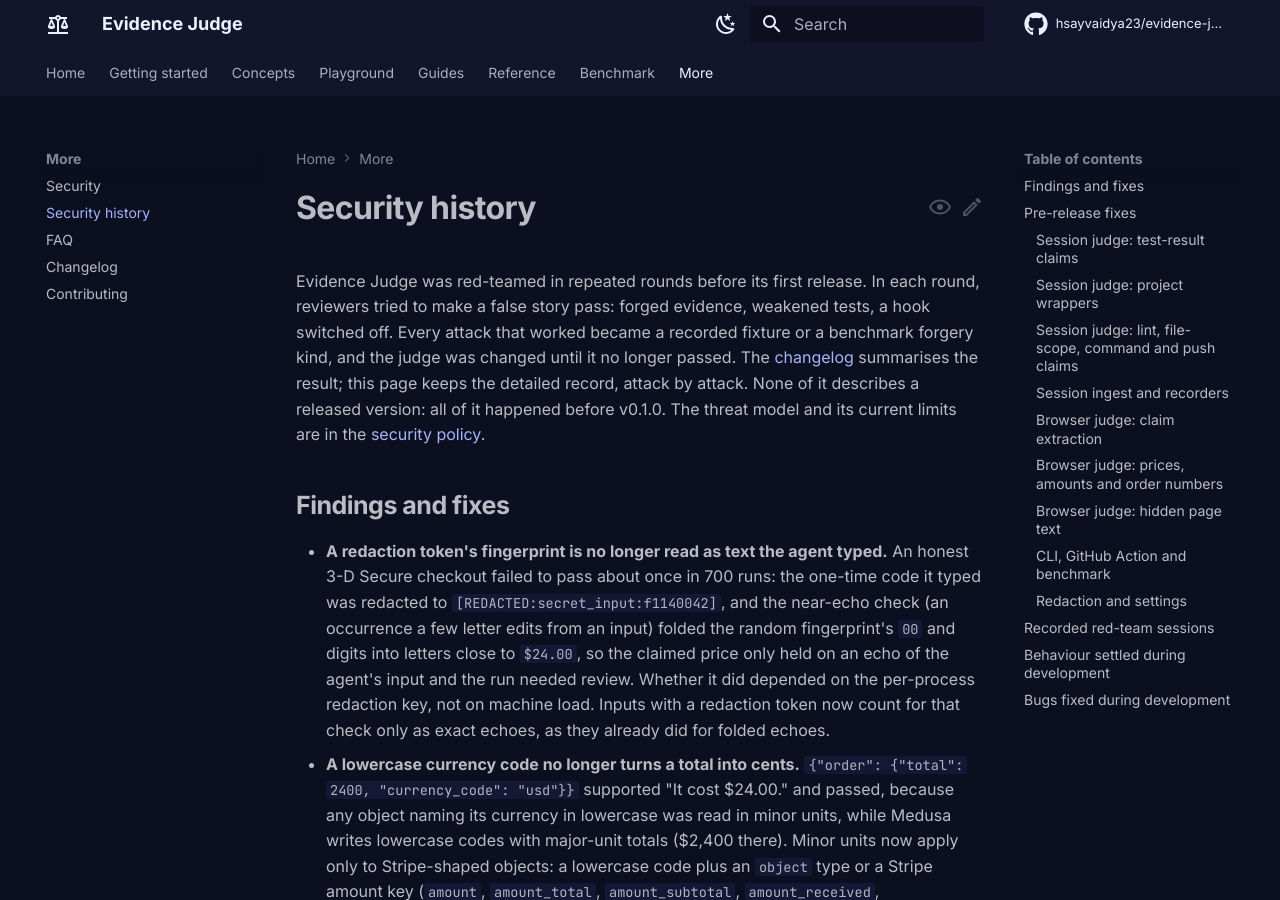
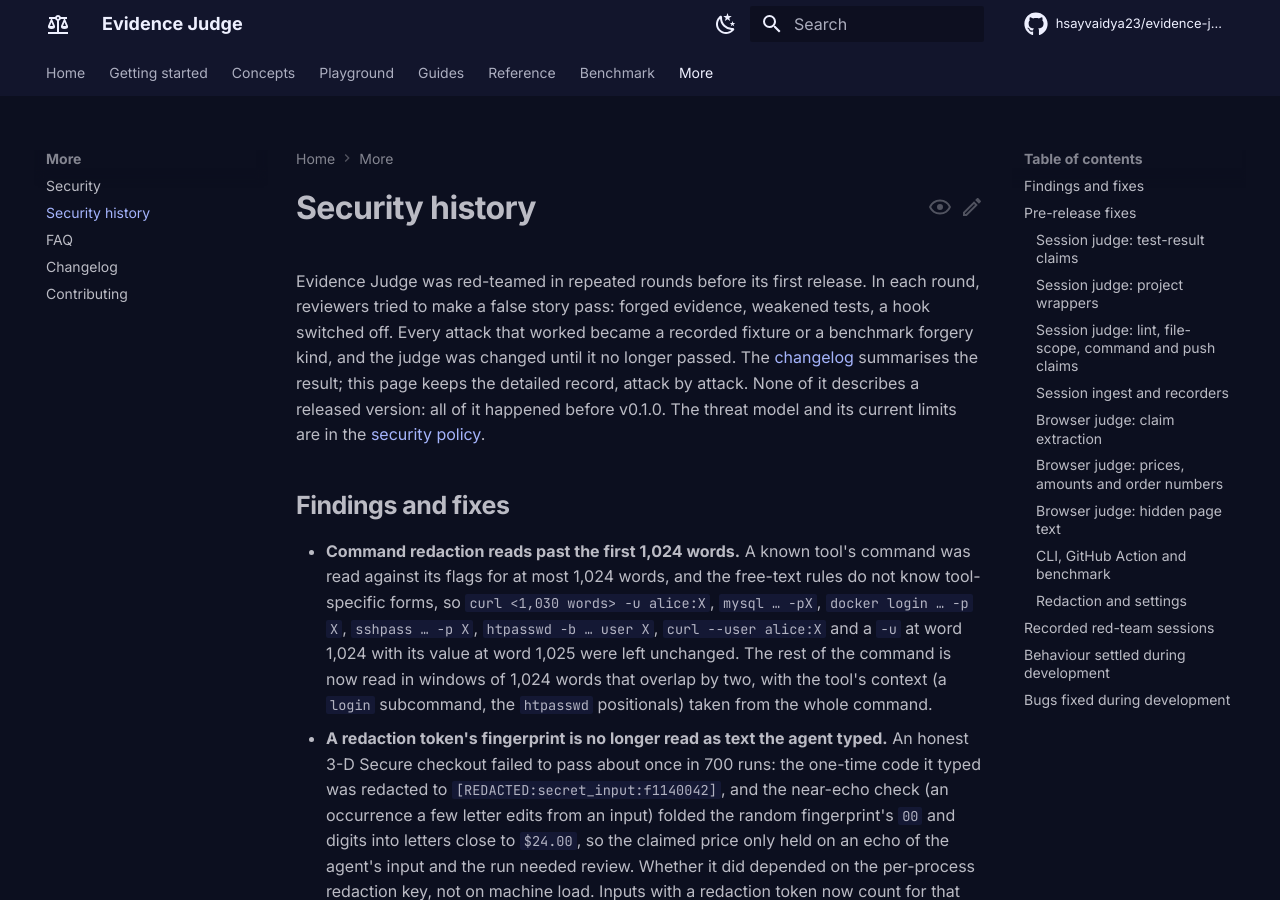
Before and after one commit to hsayvaidya23/evidence-judge, an MkDocs documentation site: the page built from docs/security-history.md, in a window 1280 px wide and 900 px high. Built offline with MkDocs 1.6.1 and Material for MkDocs 9.7.7, drawn with Linux system fonts in a browser that asks for light colours; comment, search, counter and statistics services are not loaded.

Commit message:
Redact command-line credentials past the first 1,024 words
A known tool's command was read against its flag tables for at most
1,024 words, and the free-text rules do not know tool-specific forms, so
`curl <1,030 words> -u alice:X`, `mysql ... -pX`, `docker login ... -p X`,
`sshpass ... -p X`, `htpasswd -b ... user X`, `curl --user alice:X` and a
`-u` at word 1,024 with its value at word 1,025 were left unchanged.

The command is now matched to its end (a possessive repeat, so the match
stays linear) and read against the tool's flags in windows of 1,024 words
that overlap by two, so a flag and its value on either side of a cut are
read together. The tool's context (a `login` subcommand, the htpasswd
positionals, `config set`) comes from the whole command. A fuzz test puts
each form's secret at random word positions and at every window boundary;
a 100,000-word command redacts within the perf budget.

Refs #134

```diff
--- a/docs/security-history.md
+++ b/docs/security-history.md
@@ -14,6 +14,13 @@
 
 ## Findings and fixes
 
+- **Command redaction reads past the first 1,024 words.** A known tool's command was read
+  against its flags for at most 1,024 words, and the free-text rules do not know tool-specific
+  forms, so `curl <1,030 words> -u alice:X`, `mysql … -pX`, `docker login … -p X`,
+  `sshpass … -p X`, `htpasswd -b … user X`, `curl --user alice:X` and a `-u` at word 1,024
+  with its value at word 1,025 were left unchanged. The rest of the command is now read in
+  windows of 1,024 words that overlap by two, with the tool's context (a `login` subcommand, the
+  `htpasswd` positionals) taken from the whole command.
 - **A redaction token's fingerprint is no longer read as text the agent typed.** An honest
   3-D Secure checkout failed to pass about once in 700 runs: the one-time code it typed was
   redacted to `[REDACTED:secret_input:f1140042]`, and the near-echo check (an occurrence a few
```
Also changed, not shown: CHANGELOG.md (+2 -1 lines), SECURITY.md (+3 -3 lines), docs/concepts/redaction.md (+2 -2 lines), 2 other files.
